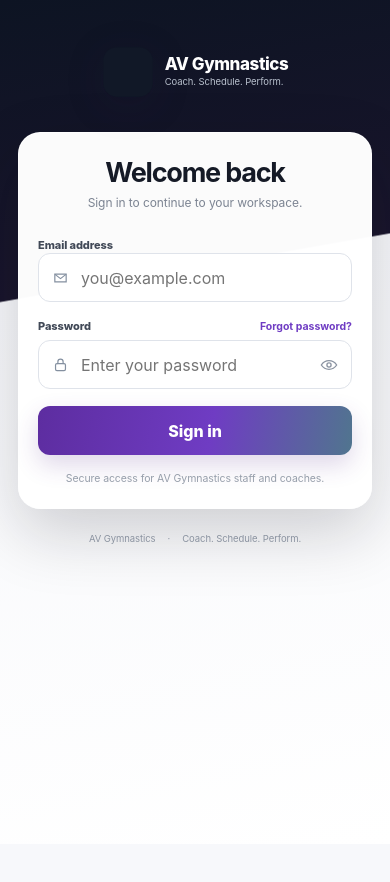
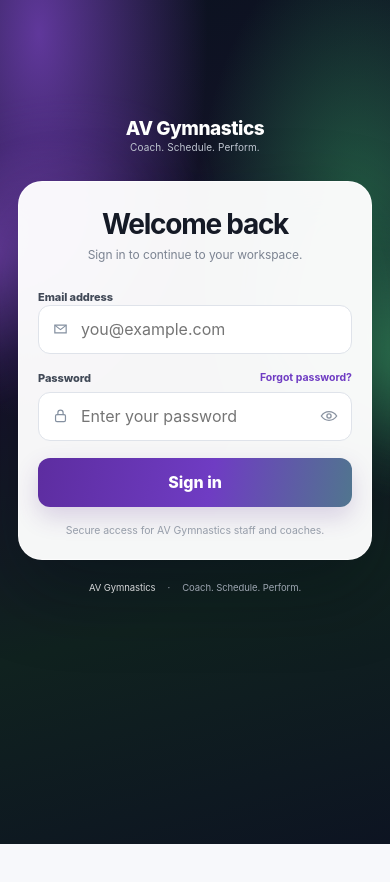
Before and after one commit to kirkleestrampoline/ktga-staff-portal, a Next.js app: page / in a window 390 px wide. Shown: the top 882 px of the page. Built offline with nearby package versions, Linux system fonts and the light colour scheme; no server answers.

Commit message:
Release AV Gymnastics v3.0.1 mobile polish

```diff
--- a/app/globals.css
+++ b/app/globals.css
@@ -693,4 +693,93 @@ table{background:#fff}th{background:#fafbfc;color:#858e9c;letter-spacing:.07em}t
 @media(max-width:760px){
  .v3LoginPage{display:block;min-height:100dvh;background:linear-gradient(170deg,#0d1423 0,#19152c 33%,#f7f8fb 33.2%,#fff 100%);padding:0}.v3LoginBrandPanel{display:none}.v3LoginFormPanel{min-height:100dvh;justify-content:flex-start;padding:40px 18px 28px;background:transparent}.v3MobileBrand{display:flex;width:100%;justify-content:center;margin:6px 0 34px}.v3MobileBrand .avWordmark strong{color:#fff;font-size:17px}.v3MobileBrand .avWordmark span{color:#b8c0cd}.v3LoginCard{background:rgba(255,255,255,.985);border:1px solid rgba(255,255,255,.75);border-radius:22px;padding:23px 19px;box-shadow:0 24px 65px rgba(16,15,28,.19);width:100%;max-width:460px}.v3LoginHeading{text-align:center;margin-bottom:23px}.v3LoginHeading .v3Eyebrow{display:none}.v3LoginHeading h2{font-size:27px;margin:0 0 6px}.v3LoginHeading p{font-size:12px}.v3LoginFooter{position:static;margin-top:24px;color:#8b93a0}.v3InputShell input{height:49px;font-size:16px}.v3SignInButton{height:49px}
 }
+
+/* AV Gymnastics v3.0.1 — Mobile & Motion polish */
+
+.v3HeaderLogo{display:grid;place-items:center;width:34px;height:34px}
+.v3HeaderLogo .avLogoMark{display:block}
+.v3StandaloneMark{overflow:visible;filter:drop-shadow(0 8px 14px rgba(67,32,95,.14))}
+.avLogoLockup{display:flex;align-items:center;gap:11px}
+.avWordmark{display:grid;gap:2px}.avWordmark strong{font-size:15px;letter-spacing:-.025em}.avWordmark span{font-size:9px;color:#8993a2;letter-spacing:.01em}
+.avLogoLockup.inverse .avWordmark strong{color:#fff}.avLogoLockup.inverse .avWordmark span{color:#aeb7c6}
+
+/* Coach landing header */
+.v3CoachWelcome{display:flex;align-items:flex-end;justify-content:space-between;gap:20px;margin:2px 0 22px}
+.v3CoachWelcome h1{margin:4px 0 5px;font-size:clamp(29px,3.2vw,39px);line-height:1.08;letter-spacing:-.05em;font-weight:820;color:#181d27}
+.v3CoachWelcome p{margin:0;color:#7a8492;font-size:13px}
+.v3WelcomeEyebrow{font-size:10px;text-transform:uppercase;letter-spacing:.14em;font-weight:840;color:#7244b8}
+
+/* Rota controls: fixed geometry, no overlap */
+.rotaControls{display:flex;align-items:center;justify-content:space-between;gap:14px;margin-bottom:17px}
+.rotaViewTabs{display:grid;grid-template-columns:repeat(3,minmax(88px,1fr));gap:5px;padding:4px;border:1px solid #e6e3eb;background:#f7f5f9;border-radius:13px}
+.rotaViewTabs .btn{border:0;min-height:38px;border-radius:9px;background:transparent;box-shadow:none}
+.rotaViewTabs .btnPrimary{background:#fff;color:#5d2da0;box-shadow:0 3px 12px rgba(46,28,69,.08)}
+.v3RotaDateNav{display:grid;grid-template-columns:42px minmax(155px,185px) 42px;gap:7px;align-items:center}
+.v3RotaDateNav .rotaDateInput{width:100%;min-width:0;height:42px;margin:0}
+.v3DateArrow{width:42px!important;min-width:42px!important;padding:0!important}
+
+/* Premium interaction motion */
+.btn,.navButton,.card,.statCard,.staffRotaCard,.mobileDataCard,.mobileAdminCard,.staffingBoardDay,.staffingCalendarShift,.classCard,.masterClassRow,.v3SignInButton,.mobileBottomNav button{
+  transition:transform .18s cubic-bezier(.2,.8,.2,1),box-shadow .18s ease,border-color .18s ease,background-color .18s ease,filter .18s ease,color .18s ease;
+}
+@media(hover:hover){
+  .btn:not(:disabled):hover{transform:translateY(-1px);box-shadow:0 8px 20px rgba(31,24,42,.08)}
+  .btnPrimary:hover,.btnAccent:hover{box-shadow:0 10px 24px rgba(83,44,136,.16)}
+  .card:hover,.statCard:hover{transform:translateY(-2px);box-shadow:0 16px 38px rgba(31,24,42,.075)}
+  .navButton:hover{transform:translateX(2px)}
+  .staffRotaCard:hover,.mobileAdminCard:hover,.mobileDataCard:hover,.masterClassRow:hover{transform:translateY(-1px);box-shadow:0 10px 26px rgba(31,24,42,.06)}
+}
+.btn:active,.mobileBottomNav button:active{transform:scale(.975)!important}
+
+/* Mobile login becomes an aurora experience instead of a hard colour block */
+@media(max-width:820px){
+  .v3LoginPage{
+    position:relative;
+    overflow:hidden;
+    background:
+      radial-gradient(ellipse at 10% 4%,rgba(143,77,224,.64),transparent 34%),
+      radial-gradient(ellipse at 92% 26%,rgba(54,181,103,.46),transparent 32%),
+      linear-gradient(165deg,#0b1220 0%,#16132a 42%,#10221f 70%,#0d1422 100%)!important;
+  }
+  .v3LoginPage:before,.v3LoginPage:after{
+    content:"";position:absolute;pointer-events:none;filter:blur(4px);opacity:.85;border-radius:50%;
+  }
+  .v3LoginPage:before{width:500px;height:280px;left:-270px;top:120px;transform:rotate(-25deg);background:radial-gradient(ellipse,rgba(164,92,240,.55),rgba(106,48,178,.12) 52%,transparent 72%)}
+  .v3LoginPage:after{width:480px;height:270px;right:-270px;top:230px;transform:rotate(22deg);background:radial-gradient(ellipse,rgba(74,211,124,.48),rgba(45,143,86,.10) 52%,transparent 72%)}
+  .v3LoginFormPanel{position:relative;z-index:1;padding:38px 18px 30px!important;background:transparent!important;justify-content:flex-start}
+  .v3MobileBrand{margin:3px 0 28px!important;min-height:100px;align-items:center}
+  .v3MobileBrand .avLogoLockup{flex-direction:column;gap:8px;text-align:center}
+  .v3MobileBrand .avLogoMark{width:70px;height:70px;filter:drop-shadow(0 14px 24px rgba(0,0,0,.2))}
+  .v3MobileBrand .avWordmark strong{font-size:19px!important;color:#fff!important}
+  .v3MobileBrand .avWordmark span{font-size:10px!important;color:#c1c8d3!important}
+  .v3LoginCard{
+    border-radius:24px!important;
+    padding:25px 19px 22px!important;
+    background:rgba(255,255,255,.965)!important;
+    border:1px solid rgba(255,255,255,.72)!important;
+    box-shadow:0 30px 80px rgba(4,8,18,.32)!important;
+    backdrop-filter:blur(22px) saturate(1.16);
+  }
+  .v3LoginHeading h2{font-size:28px!important}
+  .v3LoginFooter{color:#bbc3cf!important;margin-top:22px!important}
+  .v3LoginFooter span:first-child{color:#fff!important}
+  .v3CoachWelcome{align-items:flex-start;flex-direction:column;margin:0 0 17px}
+  .v3CoachWelcome h1{font-size:29px;margin-top:3px}
+  .v3CoachWelcome p{font-size:12px}
+  .rotaControls{display:grid!important;grid-template-columns:1fr;gap:10px!important}
+  .rotaViewTabs{grid-template-columns:repeat(3,1fr)!important;width:100%}
+  .v3RotaDateNav{grid-template-columns:44px minmax(0,1fr) 44px!important;width:100%;gap:8px}
+  .v3RotaDateNav .rotaDateInput{width:100%!important;min-width:0!important}
+  .topbar{padding:0 14px!important}
+  .v3HeaderLogo{width:31px;height:31px}
+  .topTitle{font-size:13px}
+  .statCard{padding:17px 17px 16px}
+  .staffRotaCard{padding:15px;border-radius:16px}
+  .main{padding-top:18px!important}
+}
+
+/* Respect accessibility preferences */
+@media(prefers-reduced-motion:reduce){
+  *,*:before,*:after{scroll-behavior:auto!important;transition:none!important;animation-duration:.001ms!important;animation-iteration-count:1!important}
+}
 /* AV_V3_IDENTITY_END */
--- a/components/av-logo.tsx
+++ b/components/av-logo.tsx
@@ -2,14 +2,13 @@
 
 export default function AvLogo({size=38,showWordmark=false,inverse=false}:{size?:number;showWordmark?:boolean;inverse?:boolean}){
   return <div className={`avLogoLockup ${inverse?"inverse":""}`}>
-    <svg className="avLogoMark" width={size} height={size} viewBox="0 0 64 64" role="img" aria-label="AV Gymnastics">
+    <svg className="avLogoMark v3StandaloneMark" width={size} height={size} viewBox="0 0 64 64" role="img" aria-label="AV Gymnastics">
       <defs>
-        <linearGradient id="avPurple" x1="0" y1="0" x2="1" y2="1"><stop offset="0" stopColor="#9a63e8"/><stop offset="1" stopColor="#5f2e84"/></linearGradient>
-        <linearGradient id="avGreen" x1="0" y1="0" x2="1" y2="1"><stop offset="0" stopColor="#73df95"/><stop offset="1" stopColor="#2f9f5d"/></linearGradient>
+        <linearGradient id="avPurple" x1="0" y1="0" x2="1" y2="1"><stop offset="0" stopColor="#a06af0"/><stop offset="1" stopColor="#6335b0"/></linearGradient>
+        <linearGradient id="avGreen" x1="0" y1="0" x2="1" y2="1"><stop offset="0" stopColor="#7ce39c"/><stop offset="1" stopColor="#31a962"/></linearGradient>
       </defs>
-      <rect x="1.5" y="1.5" width="61" height="61" rx="17" fill={inverse?"rgba(255,255,255,.07)":"#111827"}/>
-      <path d="M13.2 44.8 27.3 17.5c1.2-2.3 4.5-2.3 5.7 0l9.6 18.3-6.4 0-6-11.5-10.6 20.5h-6.4Z" fill="url(#avPurple)"/>
-      <path d="M31.4 20.7h6.7l7.2 14.2 9.2-17.4h7L47.9 44.8c-1.1 2.2-4.3 2.3-5.5.1L31.4 20.7Z" fill="url(#avGreen)"/>
+      <path d="M6.5 47.7 23.1 15.8c1.5-2.9 5.7-2.9 7.2.1l10.9 20.8h-7.8L26.7 24 14.4 47.7H6.5Z" fill="url(#avPurple)"/>
+      <path d="M28.2 19h8.3l9 17.4 11.1-21h8.6L49.1 47.5c-1.4 2.8-5.4 2.9-6.9.1L28.2 19Z" fill="url(#avGreen)"/>
     </svg>
     {showWordmark&&<div className="avWordmark"><strong>AV Gymnastics</strong><span>Coach. Schedule. Perform.</span></div>}
   </div>
```
Also changed, not shown: app/dashboard/ui.tsx (+5 -4 lines).
